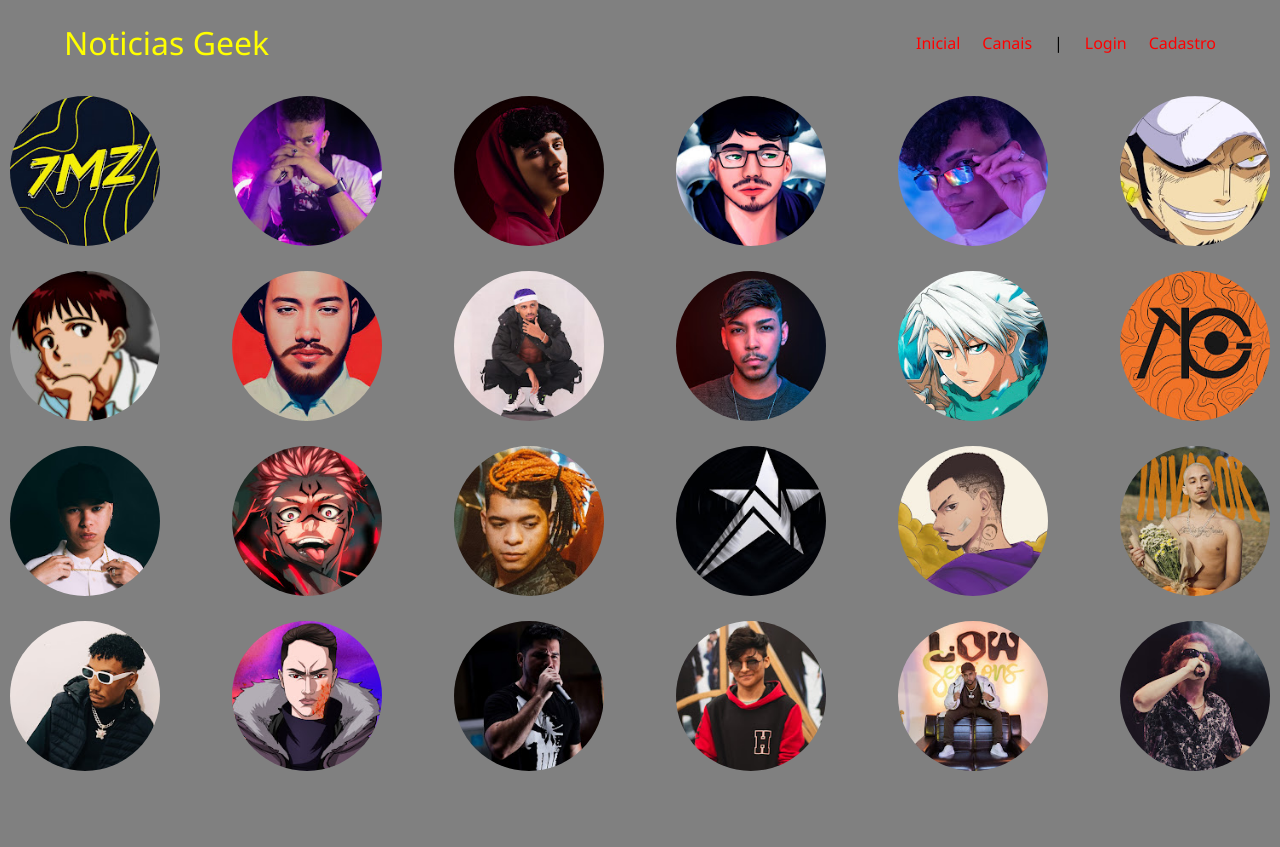
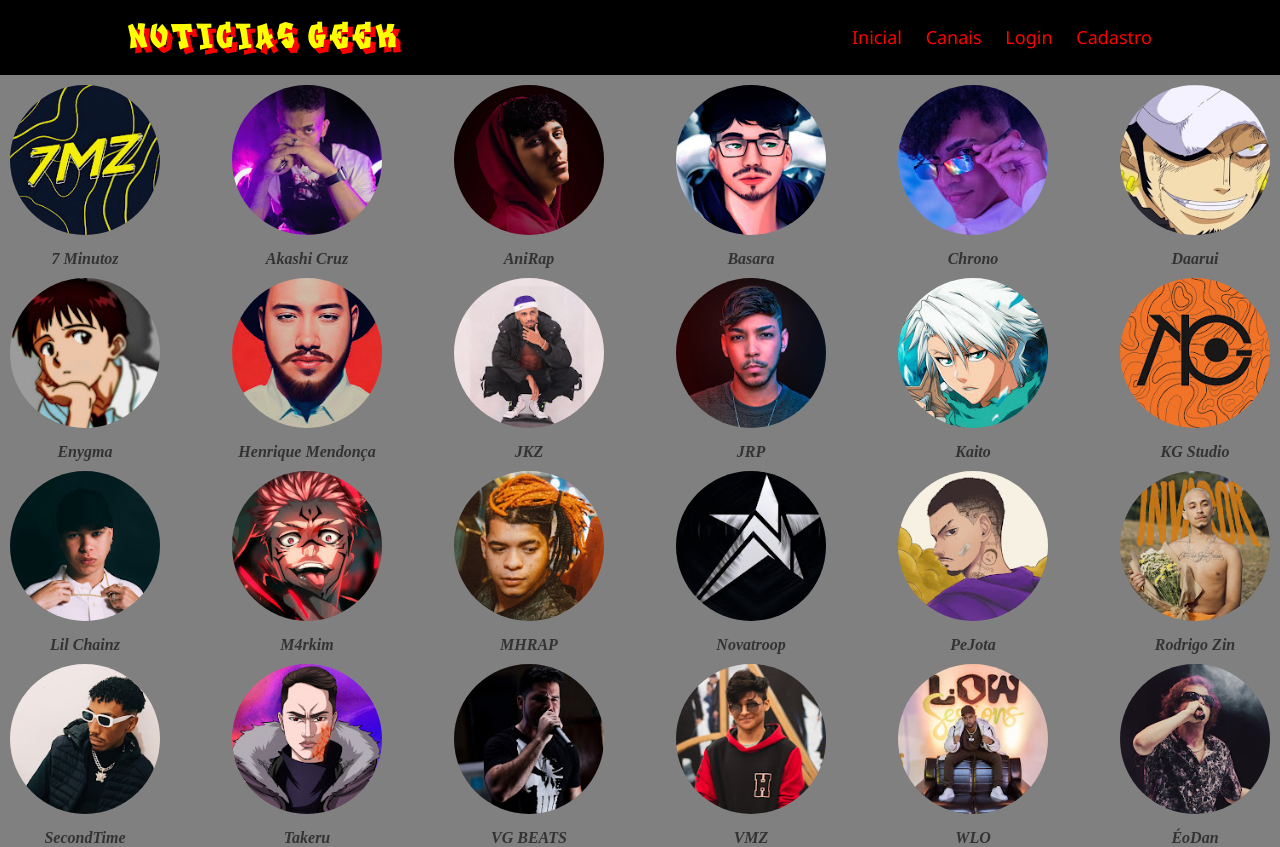
Before and after one commit to PatrickRodrigues19/Projeto_Individual, a plain HTML site: page ALGORITMOS/Public/HTML/Canais.html in a window 1280 px wide. Before the commit the page ends 800 px from the top, so only its background shows below. Drawn offline with Linux system fonts and the light colour scheme; files whose address does not match are found by name; a web font is replaced by a local one.

Commit message:
Pré finalização Dos Canais

```diff
--- a/ALGORITMOS/Public/CSS/Canais.css
+++ b/ALGORITMOS/Public/CSS/Canais.css
@@ -42,8 +42,24 @@
 
 
 
+@font-face {
+  font-family: "Next Bravo";
+  src: url(../HTML/Fonts/Next\ Bravo.ttf);
+}
 
+@font-face {
+  font-family: "Classica";
+  src: url(../HTML/Fonts/Classica-Book.ttf);
+}
 
+span {
+  font-family: "Classica";
+  font-size: 16px;
+  font-weight: bold;
+  font-style: italic;
+  color: #333;
+  /* Cor do texto */
+}
 
 
 
@@ -58,11 +74,19 @@ body {
   padding: 0;
   font-family: 'Barlow', 'Segoe UI', 'Segoe UI', Tahoma, Geneva, Verdana, sans-serif;
   background-color: gray;
+
+}
+
+.titulo {
+  font-family: "Next Bravo";
+  letter-spacing: 4px;
+  color: #333; /* Cor do texto */
+  text-shadow: 5px 5px 0 #ff0000; /* Contorno vermelho de 1 pixel de deslocamento */
 }
 
 .container {
   display: flex;
-    width: 90%;
+  width: 80%;
   margin: auto;
 }
 
@@ -70,15 +94,21 @@ body {
   justify-content: space-between;
   align-items: center;
   height: 100%;
+
+
+
 }
 
 .header {
-    color: black;
+  background-color: black;
+
 }
 
 .header a {
   text-decoration: none;
   color: red;
+  font-size: 18px;
+
 }
 
 .navbar {
@@ -107,6 +137,7 @@ body {
 .ul {
   display: flex;
   justify-content: space-between;
+
 }
 
 .foto {
@@ -158,3 +189,9 @@ body {
 .line_4 img {
   margin: 10px;
 }
+
+.Nome_Canais {
+  display: flex;
+  align-items: center;
+  flex-direction: column;
+}
--- a/ALGORITMOS/Public/HTML/Canais.html
+++ b/ALGORITMOS/Public/HTML/Canais.html
@@ -17,6 +17,7 @@
                 <li class="Geek_bar">
                     <a href="#">Inicial</a>
                 </li>
+                <li>|</li>
                 <li>
                     <a href="Canais.html">Canais</a>
                 </li>
@@ -24,6 +25,7 @@
                 <li>
                     <a href="login.html">Login</a>
                 </li>
+                <li>|</li>
                 <li>
                     <a href="cadastro.html">Cadastro</a>
                 </li>
@@ -35,89 +37,341 @@
 
         <div class="line_1">
 
+            <div class="Nome_Canais">
+
+                <div>
+
                     <a href="https://www.youtube.com/@7minutoz">
+
                         <img class="foto" src="..//Assents/Imgs/7mz.jpg"></a>
+
+                </div>
+
+                <span>7 Minutoz</span>
+
+            </div>
+
+            <div class="Nome_Canais">
+
+                <div>
 
                     <a href="">
                         <img class="foto" src="..//Assents/Imgs/Akashi Cruz.jpg"></a>
 
+                </div>
+
+                <span>Akashi Cruz</span>
+
+            </div>
+
+            <div class="Nome_Canais">
+
+                <div>
+
                     <a href="">
                         <img class="foto" src="..//Assents/Imgs/AniRap.jpg"></a>
+
+                </div>
+
+                <span>AniRap</span>
+
+            </div>
+
+            <div class="Nome_Canais">
+
+                <div>
 
                     <a href="">
                         <img class="foto" src="..//Assents/Imgs/Basara.jpg"></a>
 
+                </div>
+
+                <span>Basara</span>
+
+            </div>
+
+            <div class="Nome_Canais">
+
+                <div>
+
                     <a href="">
                         <img class="foto" src="..//Assents/Imgs/Chrono.jpg"></a>
+
+                </div>
+
+                <span>Chrono</span>
+
+            </div>
+
+            <div class="Nome_Canais">
+
+                <div>
 
                     <a href="">
                         <img class="foto" src="..//Assents/Imgs/Daarui.jpg"></a>
 
                 </div>
 
+                <span>Daarui</span>
+
+            </div>
+
+        </div>
+
         <div class="line_2">
+
+            <div class="Nome_Canais">
+
+                <div>
 
                     <a href="">
                         <img class="foto" src="..//Assents/Imgs/Enygma.jpg"></a>
+                </div>
+
+                <span>Enygma</span>
+
+            </div>
+
+            <div class="Nome_Canais">
+
+                <div>
 
                     <a href="">
                         <img class="foto" src="..//Assents/Imgs/Henrique Mendonça.jpg"></a>
 
+                </div>
+
+                <span>Henrique Mendonça</span>
+
+            </div>
+
+
+            <div class="Nome_Canais">
+
+                <div>
+
                     <a href="">
                         <img class="foto" src="..//Assents/Imgs/JKZ .jpg"></a>
+
+                </div>
+
+                <span>JKZ</span>
+
+            </div>
+
+            <div class="Nome_Canais">
+
+                <div>
 
                     <a href="">
                         <img class="foto" src="..//Assents/Imgs/JRP.jpg"></a>
 
+                </div>
+
+                <span>JRP</span>
+
+            </div>
+
+            <div class="Nome_Canais">
+
+                <div>
+
                     <a href="">
                         <img class="foto" src="..//Assents/Imgs/Kaitojpg.jpg"></a>
+
+                </div>
+
+                <span>Kaito</span>
+
+            </div>
+
+            <div class="Nome_Canais">
+
+                <div>
 
                     <a href="">
                         <img class="foto" src="..//Assents/Imgs/KG Studio.jpg"></a>
 
                 </div>
 
+                <span>KG Studio</span>
+
+            </div>
+
+        </div>
+
         <div class="line_3">
+
+            <div class="Nome_Canais">
+
+                <div>
 
                     <a href="">
                         <img class="foto" src="..//Assents/Imgs/Lil Chainzjpg.jpg"></a>
 
+                </div>
+
+                <span>Lil Chainz</span>
+
+            </div>
+
+            <div class="Nome_Canais">
+
+                <div>
+
                     <a href="">
                         <img class="foto" src="..//Assents/Imgs/M4rkimjpg.jpg"></a>
+
+                </div>
+
+                <span>M4rkim</span>
+
+            </div>
+
+            <div class="Nome_Canais">
+
+                <div>
 
                     <a href="">
                         <img class="foto" src="..//Assents/Imgs/MHRAPjpg.jpg"></a>
 
+                </div>
+
+                <span>MHRAP</span>
+
+            </div>
+
+            <div class="Nome_Canais">
+
+                <div>
+
                     <a href="">
                         <img class="foto" src="..//Assents/Imgs/Novatroop.jpg"></a>
+
+                </div>
+
+                <span>Novatroop</span>
+
+            </div>
+
+            <div class="Nome_Canais">
+
+                <div>
 
                     <a href="">
                         <img class="foto" src="..//Assents/Imgs/PeJota.jpg"></a>
 
+                </div>
+
+                <span>PeJota</span>
+
+            </div>
+
+            <div class="Nome_Canais">
+
+                <div>
+
                     <a href="">
                         <img class="foto" src="..//Assents/Imgs/Rodrigo Zin.jpg"></a>
+
+
+                </div>
+
+                <span>Rodrigo Zin</span>
+
+            </div>
 
         </div>
 
         <div class="line_4">
 
+            <div class="Nome_Canais">
+
+                <div>
+
                     <a href="">
                         <img class="foto" src="..//Assents/Imgs/SecondTime.jpg"></a>
+
+
+                </div>
+
+                <span>SecondTime</span>
+
+            </div>
+
+
+            <div class="Nome_Canais">
+
+                <div>
 
                     <a href="">
                         <img class="foto" src="..//Assents/Imgs/Takeru.jpg"></a>
 
+
+                </div>
+
+                <span>Takeru</span>
+
+            </div>
+
+
+            <div class="Nome_Canais">
+
+                <div>
+
                     <a href="">
                         <img class="foto" src="..//Assents/Imgs/VG BEATS.jpg"></a>
+
+
+                </div>
+
+                <span>VG BEATS</span>
+
+            </div>
+
+
+            <div class="Nome_Canais">
+
+                <div>
 
                     <a href="">
                         <img class="foto" src="..//Assents/Imgs/VMZ.jpg"></a>
 
+                </div>
+
+                <span>VMZ</span>
+
+            </div>
+
+
+            <div class="Nome_Canais">
+
+                <div>
+
                     <a href="">
                         <img class="foto" src="..//Assents/Imgs/WLO.jpg"></a>
 
+
+                </div>
+
+                <span>WLO</span>
+
+            </div>
+
+
+            <div class="Nome_Canais">
+
+                <div>
+
                     <a href="">
                         <img class="foto" src="..//Assents/Imgs/ÉoDan.jpg"></a>
+
+
+                </div>
+
+                <span>ÉoDan</span>
+
+            </div>
 
         </div>
 
```
Also changed, not shown: ALGORITMOS/Public/HTML/Fonts/Classica-Book.ttf (added), ALGORITMOS/Public/HTML/Fonts/Next Bravo.ttf (added). Lines whose indentation alone changed are shown as unchanged.
